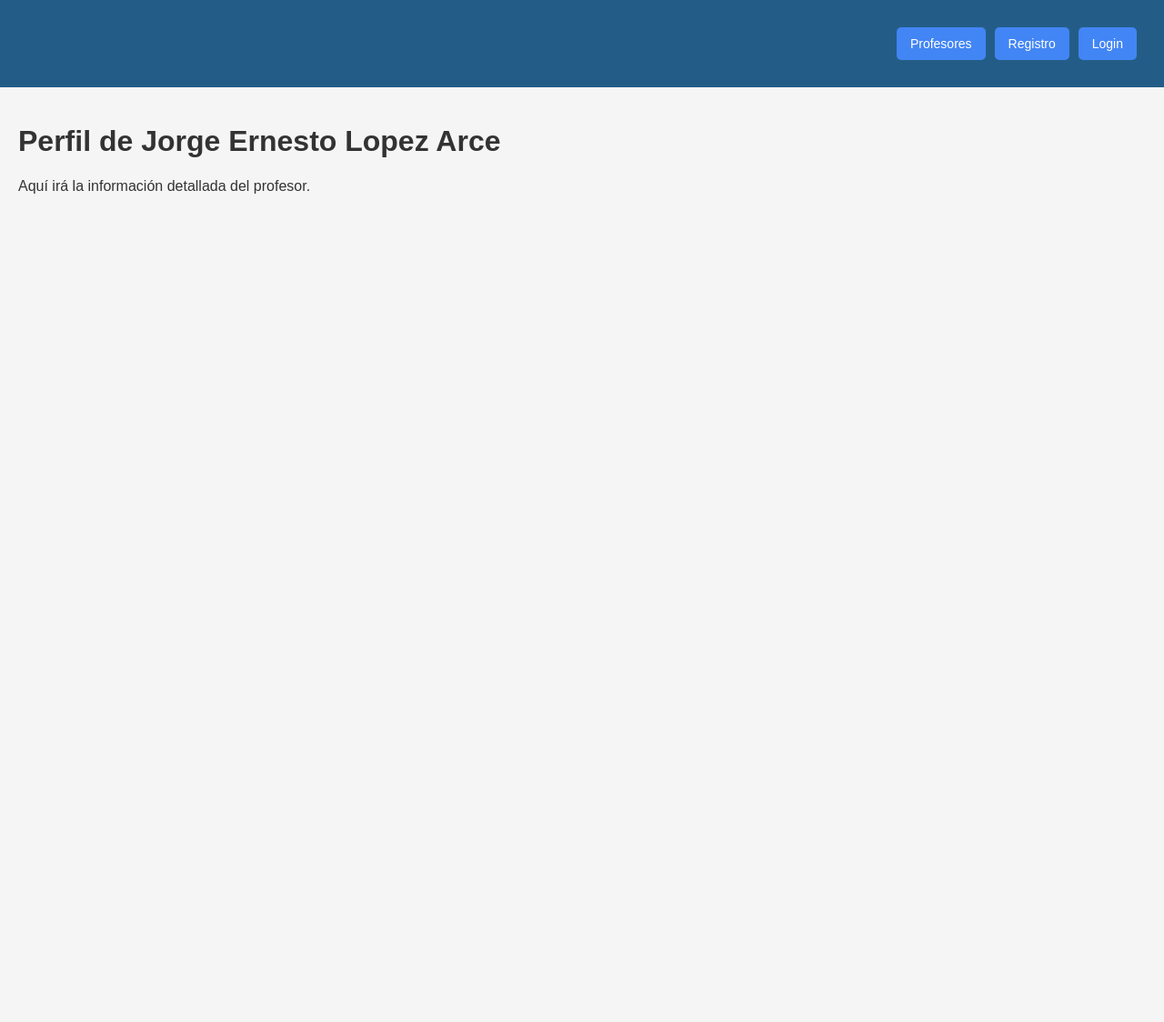
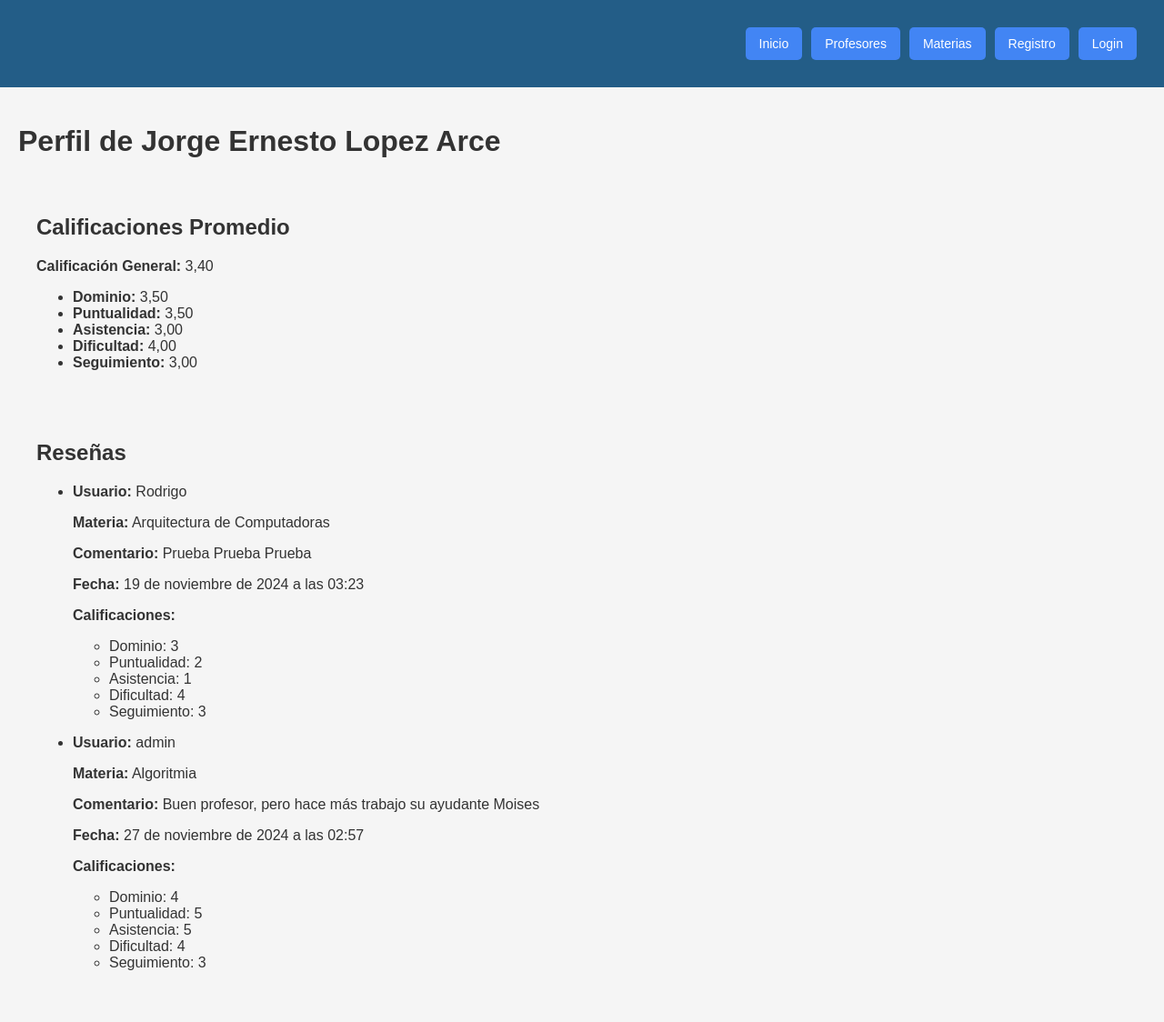
Before and after one commit to AlvaroGC03/Wikiprofes-Proyect, a Django app: page /profesor/1/ in a window 1280 px wide. Shown: the whole page at 91% size. Before the commit the page ends 213 px from the top, so only its background shows below. Run offline with Django 5.2, Linux system fonts and the light colour scheme; data comes from the database, SQL or seed files in the repository; both versions use the stored data as it was after the commit.

Commit message:
Cambio de posición static, lista de profesores y materias, perfil de profesores y materias

```diff
--- a/reviews/static/reviews/base.css
+++ /dev/null
@@ -1,63 +0,0 @@
-/* Estilos para la barra de navegación */
-nav {
-    background-color: #235D87; /* Azul oscuro */
-    padding: 10px;
-    display: flex;
-    justify-content: flex-end; /* Alinea todo hacia la derecha */
-    align-items: center;
-}
-
-.nav-right {
-    display: flex;
-    align-items: center;
-}
-
-.nav-right a, .nav-right form {
-    margin-left: 10px;
-}
-
-.nav-right a {
-    padding: 10px 15px;
-    border-radius: 5px;
-    background-color: #4285F4; /* Azul claro */
-    color: white;
-    text-decoration: none;
-    font-family: Arial, sans-serif;
-    font-size: 14px;
-}
-
-.nav-right a:hover {
-    background-color: #3367D6; /* Azul más oscuro */
-}
-
-.nav-right form {
-    display: inline;
-}
-
-.nav-right button {
-    color: white;
-    background-color: #4285F4; /* Azul claro */
-    border: none;
-    padding: 10px 15px;
-    border-radius: 5px;
-    font-family: Arial, sans-serif;
-    font-size: 14px;
-    cursor: pointer;
-}
-
-.nav-right button:hover {
-    background-color: #3367D6;
-}
-
-/* Estilos generales */
-body {
-    font-family: 'Arial', sans-serif;
-    margin: 0;
-    padding: 0;
-    background-color: #f5f5f5; /* Gris claro */
-    color: #333;
-}
-
-div {
-    padding: 20px;
-}
--- a/reviews/templates/base.html
+++ b/reviews/templates/base.html
@@ -6,13 +6,16 @@
     <meta charset="UTF-8">
     <meta name="viewport" content="width=device-width, initial-scale=1.0">
     <title>{% block title %}Wikiprofes{% endblock %}</title>
-    <link rel="stylesheet" href="{% static 'reviews/base.css' %}">
+    <link rel="stylesheet" href="{% static 'global/base.css' %}">
     {% block extra_css %}{% endblock %}
 </head>
 <body>
     <!-- Barra de navegación -->
     <nav>
         <div class="nav-right">
+            <a href="{% url 'home' %}">Inicio</a>
+            <a href="{% url 'lista_profesores' %}">Profesores</a>
+            <a href="{% url 'lista_materias' %}">Materias</a>
             {% if user.is_authenticated %}
                 <a href="{% url 'crear_review' %}">Crear Reseña</a>
                 {% if user.is_staff %}
@@ -24,7 +27,6 @@
                     <button type="submit">Logout</button>
                 </form>
             {% else %}
-                <a href="{% url 'lista_profesores' %}">Profesores</a>
                 <a href="{% url 'registro' %}">Registro</a>
                 <a href="{% url 'login' %}">Login</a>
             {% endif %}
--- a/reviews/templates/reviews/home.html
+++ b/reviews/templates/reviews/home.html
@@ -5,7 +5,7 @@ Inicio - Wikiprofes
 {% endblock %}
 
 {% block extra_css %}
-<link rel="stylesheet" href="{% static 'reviews/home.css' %}">
+<link rel="stylesheet" href="{% static 'global/home.css' %}">
 {% endblock %}
 
 {% block content %}
--- a/reviews/templates/reviews/login.html
+++ b/reviews/templates/reviews/login.html
@@ -4,7 +4,7 @@
 
 {% block title %}Login - Wikiprofes{% endblock %} <!--Define el título de la página-->
 {% block extra_css %}
-<link rel="stylesheet" href="{% static 'reviews/login.css' %}">
+<link rel="stylesheet" href="{% static 'global/login.css' %}">
 {% endblock %}
 
 {% block content %}
--- a/reviews/templates/reviews/perfil_profesor.html
+++ b/reviews/templates/reviews/perfil_profesor.html
@@ -4,5 +4,44 @@
 
 {% block content %}
 <h1>Perfil de {{ profesor.nombre }}</h1>
-<p>Aquí irá la información detallada del profesor.</p>
+
+<!-- Mostrar los promedios -->
+<div>
+    <h2>Calificaciones Promedio</h2>
+    <p><strong>Calificación General:</strong> {{ promedio_general|floatformat:2 }}</p>
+    <ul>
+        <li><strong>Dominio:</strong> {{ promedio_dominio|floatformat:2 }}</li>
+        <li><strong>Puntualidad:</strong> {{ promedio_puntualidad|floatformat:2 }}</li>
+        <li><strong>Asistencia:</strong> {{ promedio_asistencia|floatformat:2 }}</li>
+        <li><strong>Dificultad:</strong> {{ promedio_dificultad|floatformat:2 }}</li>
+        <li><strong>Seguimiento:</strong> {{ promedio_seguimiento|floatformat:2 }}</li>
+    </ul>
+</div>
+
+<!-- Mostrar las reseñas -->
+<div>
+    <h2>Reseñas</h2>
+    {% if reviews %}
+        <ul>
+            {% for review in reviews %}
+            <li>
+                <p><strong>Usuario:</strong> {{ review.user }}</p>
+                <p><strong>Materia:</strong> {{ review.materia.nombre }}</p>
+                <p><strong>Comentario:</strong> {{ review.comentario }}</p>
+                <p><strong>Fecha:</strong> {{ review.fecha }}</p>
+                <p><strong>Calificaciones:</strong></p>
+                <ul>
+                    <li>Dominio: {{ review.dominio }}</li>
+                    <li>Puntualidad: {{ review.puntualidad }}</li>
+                    <li>Asistencia: {{ review.asistencia }}</li>
+                    <li>Dificultad: {{ review.dificultad }}</li>
+                    <li>Seguimiento: {{ review.seguimiento }}</li>
+                </ul>
+            </li>
+            {% endfor %}
+        </ul>
+    {% else %}
+        <p>No hay reseñas disponibles para este profesor.</p>
+    {% endif %}
+</div>
 {% endblock %}
--- a/reviews/templates/reviews/registro.html
+++ b/reviews/templates/reviews/registro.html
@@ -1,5 +1,10 @@
 <!-- templates/reviews/register.html --> <!--Plantilla para el formulario de registro-->
 {% extends "base.html" %}  <!--Hereda de la plantilla base.html-->
+{% load static %} <!--Carga los archivos estáticos-->
+
+{% block extra_css %}
+<link rel="stylesheet" href="{% static 'global/register.css' %}">
+{% endblock %}
 
 {% block content %}
 <h2>Registro</h2>
--- a/reviews/urls.py
+++ b/reviews/urls.py
@@ -12,5 +12,7 @@ urlpatterns = [
     path('profesor/agregar/', views.agregar_profesor, name='agregar_profesor'), #Ruta para la creación de profesores
     path('materia/agregar/', views.agregar_materia, name='agregar_materia'), #Ruta para la creación de materias
     path('profesores/', views.lista_profesores, name='lista_profesores'), #Ruta para la lista de profesores
-    path('profesor/<int:profesor_id>/', views.perfil_profesor, name='perfil_profesor'), #Ruta para el perfil de un profesor
+    path('profesor/<int:profesor_id>/', views.perfil_profesor, name='perfil_profesor'),
+    path('materias/', views.lista_materias, name='lista_materias'),
+    path('materia/<int:materia_id>/', views.perfil_materia, name='perfil_materia'), #Ruta para el perfil de un profesor
 ]
--- a/reviews/views.py
+++ b/reviews/views.py
@@ -6,6 +6,7 @@ from django.contrib.auth.decorators import login_required #Importamos el decorad
 from .models import Review, Profesor, Materia #Importamos el modelo Review
 from .forms import ReviewForm, ProfesorForm, MateriaForm #Importamos el formulario ReviewForm
 from django.contrib.admin.views.decorators import staff_member_required #Importamos el decorador de staff de Django
+from django.db.models import Avg
 
 
 def registro(request):
@@ -74,5 +75,61 @@ def lista_profesores(request):
     return render(request, 'reviews/profesores.html', {'profesores': profesores})
 
 def perfil_profesor(request, profesor_id):
+    # Obtener el profesor por su ID
     profesor = get_object_or_404(Profesor, id=profesor_id)
-    return render(request, 'reviews/perfil_profesor.html', {'profesor': profesor})
+
+    # Obtener todas las reseñas del profesor
+    reviews = profesor.reviews.all()
+
+    if reviews.exists():
+        # Calcular el promedio general y el promedio por rubro
+        promedio_general = (
+            reviews.aggregate(
+                avg_general=(
+                    Avg('dominio') +
+                    Avg('puntualidad') +
+                    Avg('asistencia') +
+                    Avg('dificultad') +
+                    Avg('seguimiento')
+                ) / 5
+            )['avg_general']
+        )
+        promedio_dominio = reviews.aggregate(Avg('dominio'))['dominio__avg']
+        promedio_puntualidad = reviews.aggregate(Avg('puntualidad'))['puntualidad__avg']
+        promedio_asistencia = reviews.aggregate(Avg('asistencia'))['asistencia__avg']
+        promedio_dificultad = reviews.aggregate(Avg('dificultad'))['dificultad__avg']
+        promedio_seguimiento = reviews.aggregate(Avg('seguimiento'))['seguimiento__avg']
+    else:
+        # Si no hay reseñas, asignar 0 como promedio
+        promedio_general = 0
+        promedio_dominio = 0
+        promedio_puntualidad = 0
+        promedio_asistencia = 0
+        promedio_dificultad = 0
+        promedio_seguimiento = 0
+
+    # Pasar los datos al template
+    context = {
+        'profesor': profesor,
+        'reviews': reviews,
+        'promedio_general': promedio_general,
+        'promedio_dominio': promedio_dominio,
+        'promedio_puntualidad': promedio_puntualidad,
+        'promedio_asistencia': promedio_asistencia,
+        'promedio_dificultad': promedio_dificultad,
+        'promedio_seguimiento': promedio_seguimiento,
+    }
+
+    return render(request, 'reviews/perfil_profesor.html', context)
+
+def lista_materias(request):
+    materias = Materia.objects.all()
+    return render(request, 'reviews/materias.html', {'materias': materias})
+
+def perfil_materia(request, materia_id):
+    materia = get_object_or_404(Materia, id=materia_id)
+    reviews = materia.reviews.all()
+    return render(request, 'reviews/perfil_materia.html', {
+        'materia': materia,
+        'reviews': reviews,
+    })
--- a/static/global/login.css
+++ b/static/global/login.css
@@ -14,7 +14,7 @@ body {
     display: flex;
     align-items: center;
     justify-content: center;
-    background: #4070f4;
+    /*background: #4070f4;*/
 }
 
 /* FORMULARIO */
```
Also changed, not shown: reviews/static/reviews/login.css (deleted, +0 -61 lines), reviews/templates/reviews/materias.html (added, +16 -0 lines), reviews/templates/reviews/perfil_materia.html (added, +30 -0 lines), db.sqlite3, static/global/base.css (line endings or trailing spaces), static/global/home.css (renamed from reviews/static/reviews/home.css).
